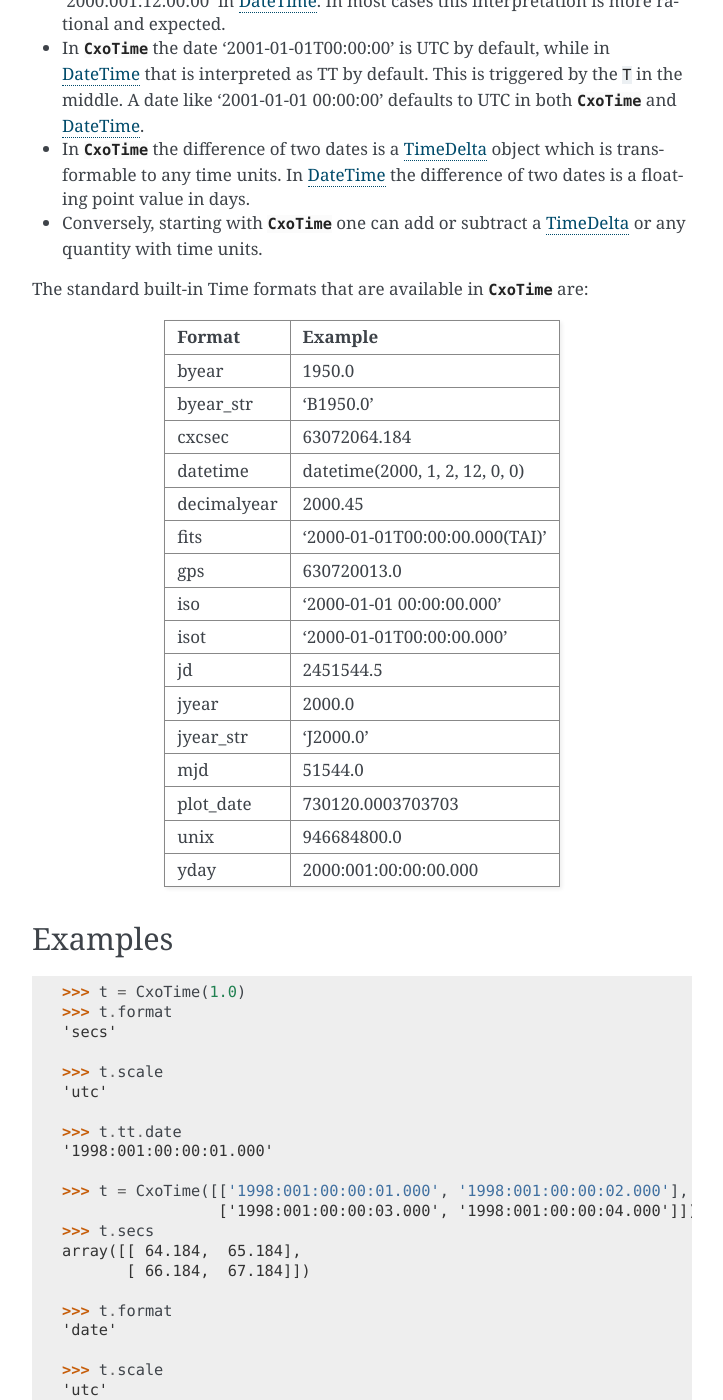
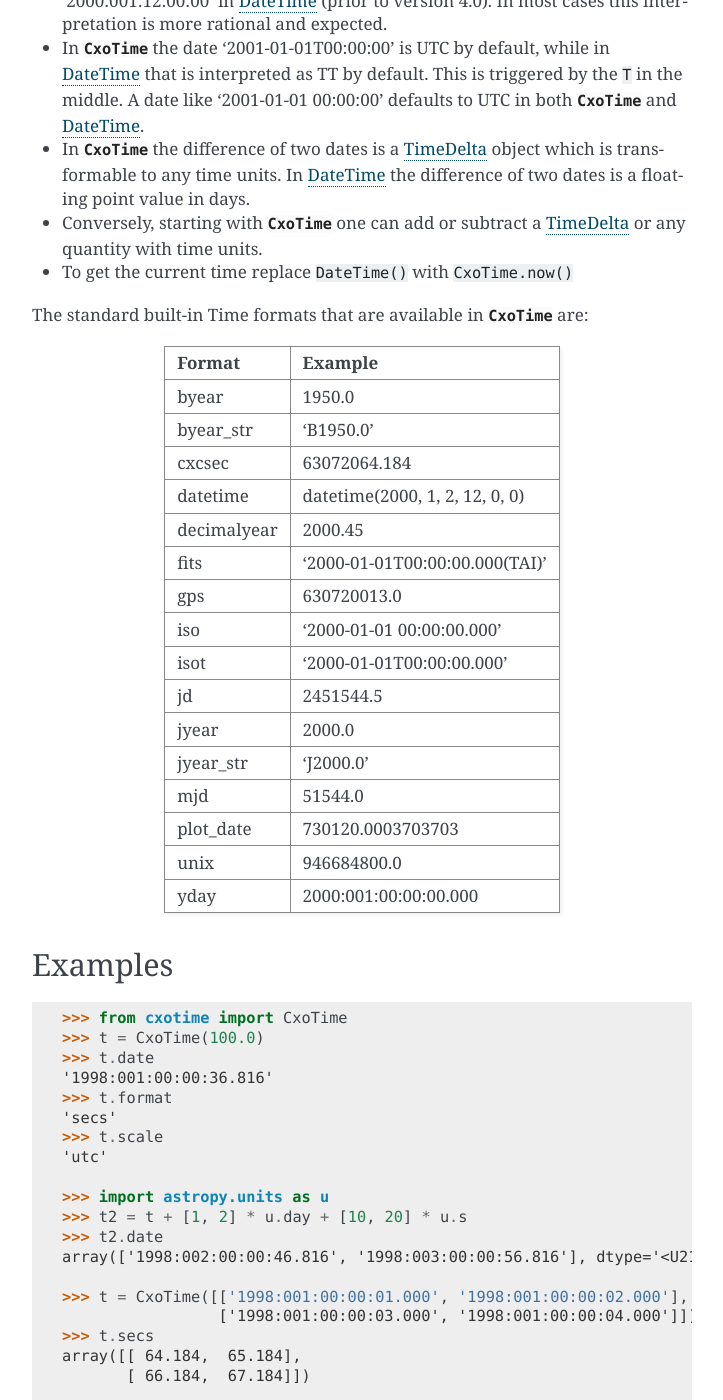
Before and after one commit to sot/cxotime, a Sphinx documentation site: the page built from docs/index.rst, in a window 1280 px wide and 1400 px high, scrolled down 702 px. Shown: the whole window, without its empty margins (388-1111 px from the left). Built offline with Sphinx 7.4.7, drawn with Linux system fonts in a browser that asks for light colours; some of the changed text lies outside the part shown.

Commit message:
Improve the documentation

```diff
--- a/docs/index.rst
+++ b/docs/index.rst
@@ -38,8 +38,8 @@ Compatibility with DateTime
 The key differences between |CxoTime| and DateTime_ are:
 
 - In |CxoTime| the date '2000:001' is '2000:001:00:00:00' instead of
-  '2000:001:12:00:00' in DateTime_.  In most cases this interpretation
-  is more rational and expected.
+  '2000:001:12:00:00' in DateTime_ (prior to version 4.0).  In most cases this
+  interpretation is more rational and expected.
 
 - In |CxoTime| the date '2001-01-01T00:00:00' is UTC by default, while in
   DateTime_ that is interpreted as TT by default.  This is triggered by
@@ -52,6 +52,8 @@ The key differences between |CxoTime| and DateTime_ are:
 
 - Conversely, starting with |CxoTime| one can add or subtract a TimeDelta_ or
   any quantity with time units.
+
+- To get the current time replace ``DateTime()`` with ``CxoTime.now()``
 
 The standard built-in Time formats that are available in |CxoTime| are:
 
@@ -81,15 +83,19 @@ Examples
 --------
 ::
 
-  >>> t = CxoTime(1.0)
+  >>> from cxotime import CxoTime
+  >>> t = CxoTime(100.0)
+  >>> t.date
+  '1998:001:00:00:36.816'
   >>> t.format
   'secs'
-
   >>> t.scale
   'utc'
 
-  >>> t.tt.date
-  '1998:001:00:00:01.000'
+  >>> import astropy.units as u
+  >>> t2 = t + [1, 2] * u.day + [10, 20] * u.s
+  >>> t2.date
+  array(['1998:002:00:00:46.816', '1998:003:00:00:56.816'], dtype='<U21')
 
   >>> t = CxoTime([['1998:001:00:00:01.000', '1998:001:00:00:02.000'],
                    ['1998:001:00:00:03.000', '1998:001:00:00:04.000']])
@@ -99,9 +105,6 @@ Examples
 
   >>> t.format
   'date'
-
-  >>> t.scale
-  'utc'
 
 .. toctree::
    :maxdepth: 2
```
Also changed, not shown: README.md (+19 -8 lines).
